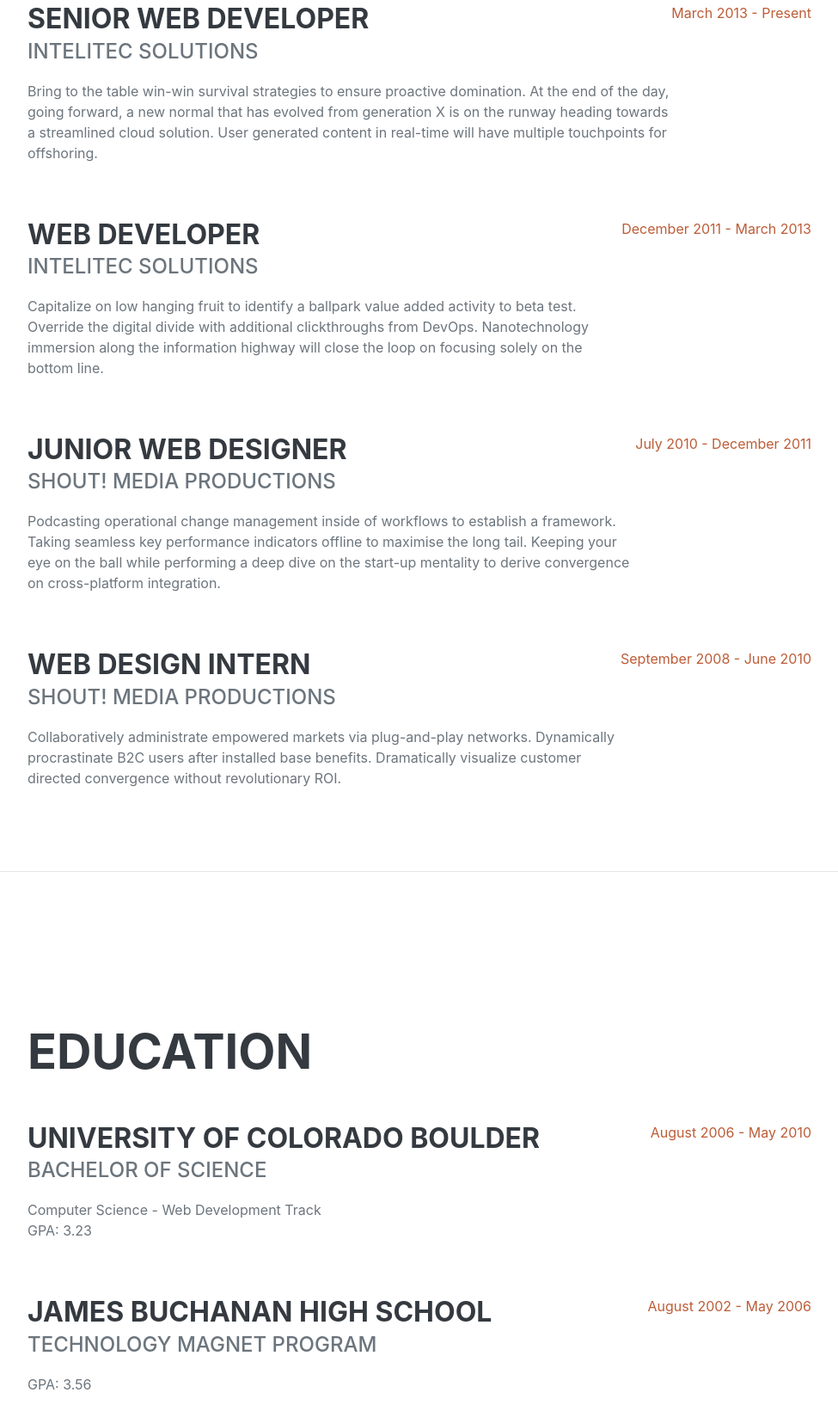
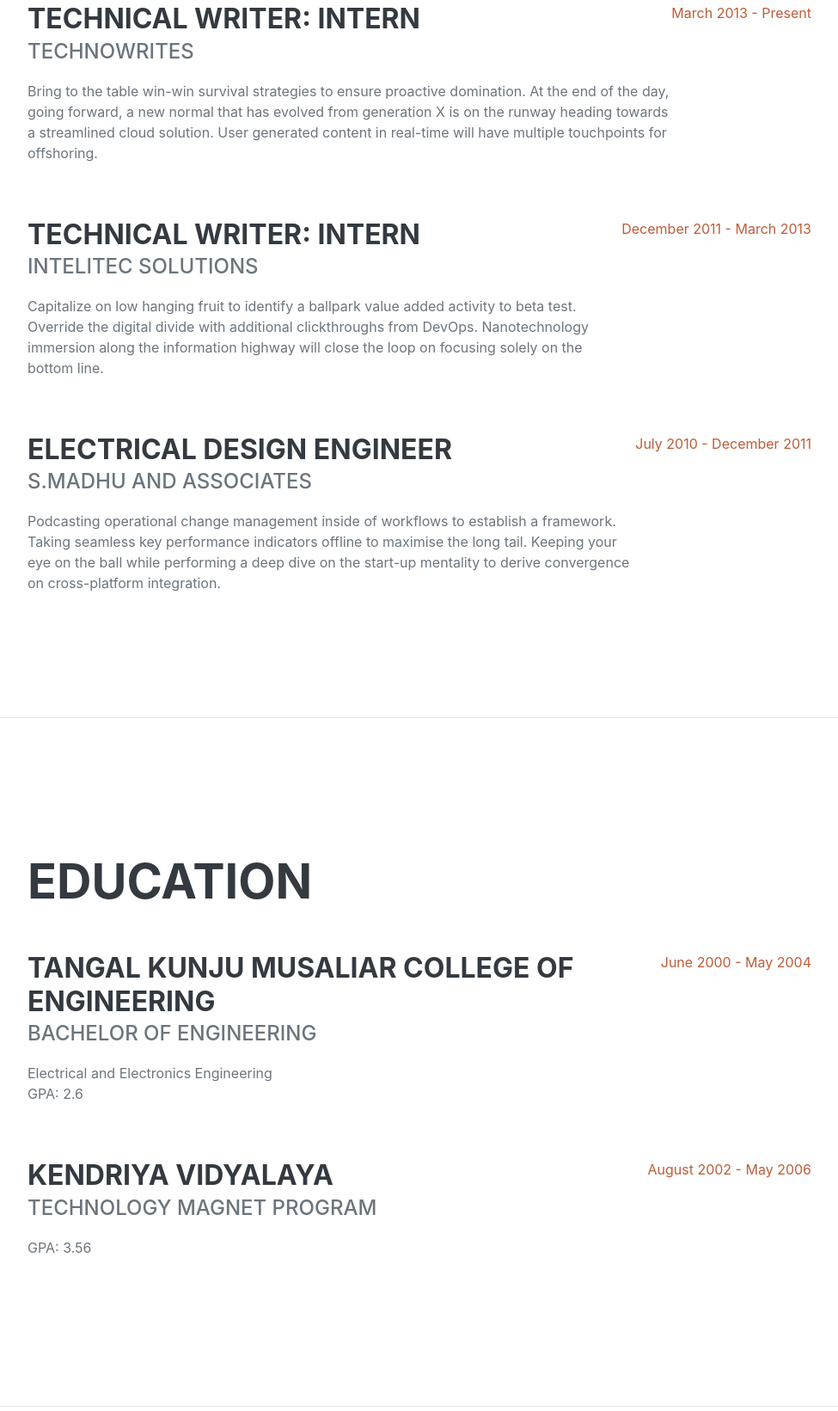
Before and after one commit to rashmikampurath/Resume, a plain HTML site: page startbootstrap-resume-gh-pages/index.html in a window 1280 px wide. Shown: the part 993-2634 px from the top of the page at 86% size, without its empty margins (288-1263 px from the left). Drawn offline with nearby package versions, Linux system fonts and the light colour scheme; a web font is replaced by a local one.

Commit message:
Made few changes

```diff
--- a/startbootstrap-resume-gh-pages/index.html
+++ b/startbootstrap-resume-gh-pages/index.html
@@ -40,14 +40,14 @@
             <section class="resume-section" id="about">
                 <div class="resume-section-content">
                     <h1 class="mb-0">
-                        Clarence
-                        <span class="text-primary">Taylor</span>
+                        Rashmi
+                        <span class="text-primary">Kampurath</span>
                     </h1>
                     <div class="subheading mb-5">
-                        3542 Berry Street · Cheyenne Wells, CO 80810 · (317) 585-8468 ·
-                        <a href="mailto:name@email.com">name@email.com</a>
+                        131 Butternut Hollow · Acton, MA 01718 · (781) 325-3870 ·
+                        <a href="mailto:rashmi.kampurath@gmail.com">rashmi.kampurath@gmail.com</a>
                     </div>
-                    <p class="lead mb-5">I am experienced in leveraging agile frameworks to provide a robust synopsis for high level overviews. Iterative approaches to corporate strategy foster collaborative thinking to further the overall value proposition.</p>
+                    <p class="lead mb-5">I am experienced in leveraging my skill to understand the audience, and excellent communication into the role of technical writer and to gain solid foundation in technical writing in corporate environment..</p>
                     <div class="social-icons">
                         <a class="social-icon" href="#"><i class="fab fa-linkedin-in"></i></a>
                         <a class="social-icon" href="#"><i class="fab fa-github"></i></a>
@@ -63,15 +63,15 @@
                     <h2 class="mb-5">Experience</h2>
                     <div class="d-flex flex-column flex-md-row justify-content-between mb-5">
                         <div class="flex-grow-1">
-                            <h3 class="mb-0">Senior Web Developer</h3>
-                            <div class="subheading mb-3">Intelitec Solutions</div>
+                            <h3 class="mb-0">Technical Writer: Intern</h3>
+                            <div class="subheading mb-3">Technowrites</div>
                             <p>Bring to the table win-win survival strategies to ensure proactive domination. At the end of the day, going forward, a new normal that has evolved from generation X is on the runway heading towards a streamlined cloud solution. User generated content in real-time will have multiple touchpoints for offshoring.</p>
                         </div>
                         <div class="flex-shrink-0"><span class="text-primary">March 2013 - Present</span></div>
                     </div>
                     <div class="d-flex flex-column flex-md-row justify-content-between mb-5">
                         <div class="flex-grow-1">
-                            <h3 class="mb-0">Web Developer</h3>
+                            <h3 class="mb-0">Technical Writer: Intern</h3>
                             <div class="subheading mb-3">Intelitec Solutions</div>
                             <p>Capitalize on low hanging fruit to identify a ballpark value added activity to beta test. Override the digital divide with additional clickthroughs from DevOps. Nanotechnology immersion along the information highway will close the loop on focusing solely on the bottom line.</p>
                         </div>
@@ -79,20 +79,13 @@
                     </div>
                     <div class="d-flex flex-column flex-md-row justify-content-between mb-5">
                         <div class="flex-grow-1">
-                            <h3 class="mb-0">Junior Web Designer</h3>
-                            <div class="subheading mb-3">Shout! Media Productions</div>
+                            <h3 class="mb-0">Electrical Design Engineer</h3>
+                            <div class="subheading mb-3">S.Madhu and Associates</div>
                             <p>Podcasting operational change management inside of workflows to establish a framework. Taking seamless key performance indicators offline to maximise the long tail. Keeping your eye on the ball while performing a deep dive on the start-up mentality to derive convergence on cross-platform integration.</p>
                         </div>
                         <div class="flex-shrink-0"><span class="text-primary">July 2010 - December 2011</span></div>
                     </div>
-                    <div class="d-flex flex-column flex-md-row justify-content-between">
-                        <div class="flex-grow-1">
-                            <h3 class="mb-0">Web Design Intern</h3>
-                            <div class="subheading mb-3">Shout! Media Productions</div>
-                            <p>Collaboratively administrate empowered markets via plug-and-play networks. Dynamically procrastinate B2C users after installed base benefits. Dramatically visualize customer directed convergence without revolutionary ROI.</p>
-                        </div>
-                        <div class="flex-shrink-0"><span class="text-primary">September 2008 - June 2010</span></div>
-                    </div>
+
                 </div>
             </section>
             <hr class="m-0" />
@@ -102,16 +95,16 @@
                     <h2 class="mb-5">Education</h2>
                     <div class="d-flex flex-column flex-md-row justify-content-between mb-5">
                         <div class="flex-grow-1">
-                            <h3 class="mb-0">University of Colorado Boulder</h3>
-                            <div class="subheading mb-3">Bachelor of Science</div>
-                            <div>Computer Science - Web Development Track</div>
-                            <p>GPA: 3.23</p>
+                            <h3 class="mb-0">Tangal Kunju Musaliar College of Engineering</h3>
+                            <div class="subheading mb-3">Bachelor of Engineering</div>
+                            <div>Electrical and Electronics Engineering</div>
+                            <p>GPA: 2.6</p>
                         </div>
-                        <div class="flex-shrink-0"><span class="text-primary">August 2006 - May 2010</span></div>
+                        <div class="flex-shrink-0"><span class="text-primary">June 2000 - May 2004</span></div>
                     </div>
                     <div class="d-flex flex-column flex-md-row justify-content-between">
                         <div class="flex-grow-1">
-                            <h3 class="mb-0">James Buchanan High School</h3>
+                            <h3 class="mb-0">Kendriya Vidyalaya</h3>
                             <div class="subheading mb-3">Technology Magnet Program</div>
                             <p>GPA: 3.56</p>
                         </div>
@@ -165,8 +158,7 @@
             <section class="resume-section" id="interests">
                 <div class="resume-section-content">
                     <h2 class="mb-5">Interests</h2>
-                    <p>Apart from being a web developer, I enjoy most of my time being outdoors. In the winter, I am an avid skier and novice ice climber. During the warmer months here in Colorado, I enjoy mountain biking, free climbing, and kayaking.</p>
-                    <p class="mb-0">When forced indoors, I follow a number of sci-fi and fantasy genre movies and television shows, I am an aspiring chef, and I spend a large amount of my free time exploring the latest technology advancements in the front-end web development world.</p>
+                    <p>Apart from being a technical writer, I enjoy being outdoors outdoors most of the time. I enjoy gardening perennials in my garder. I enjoy going for hikes and beaches with my family. In colder months, I learn and spend my time in learning painting. I listen to various podcasts and blogs to keep tranck of the developments in technical writing.</p>
                 </div>
             </section>
             <hr class="m-0" />
```
Also changed, not shown: 2 other files.
